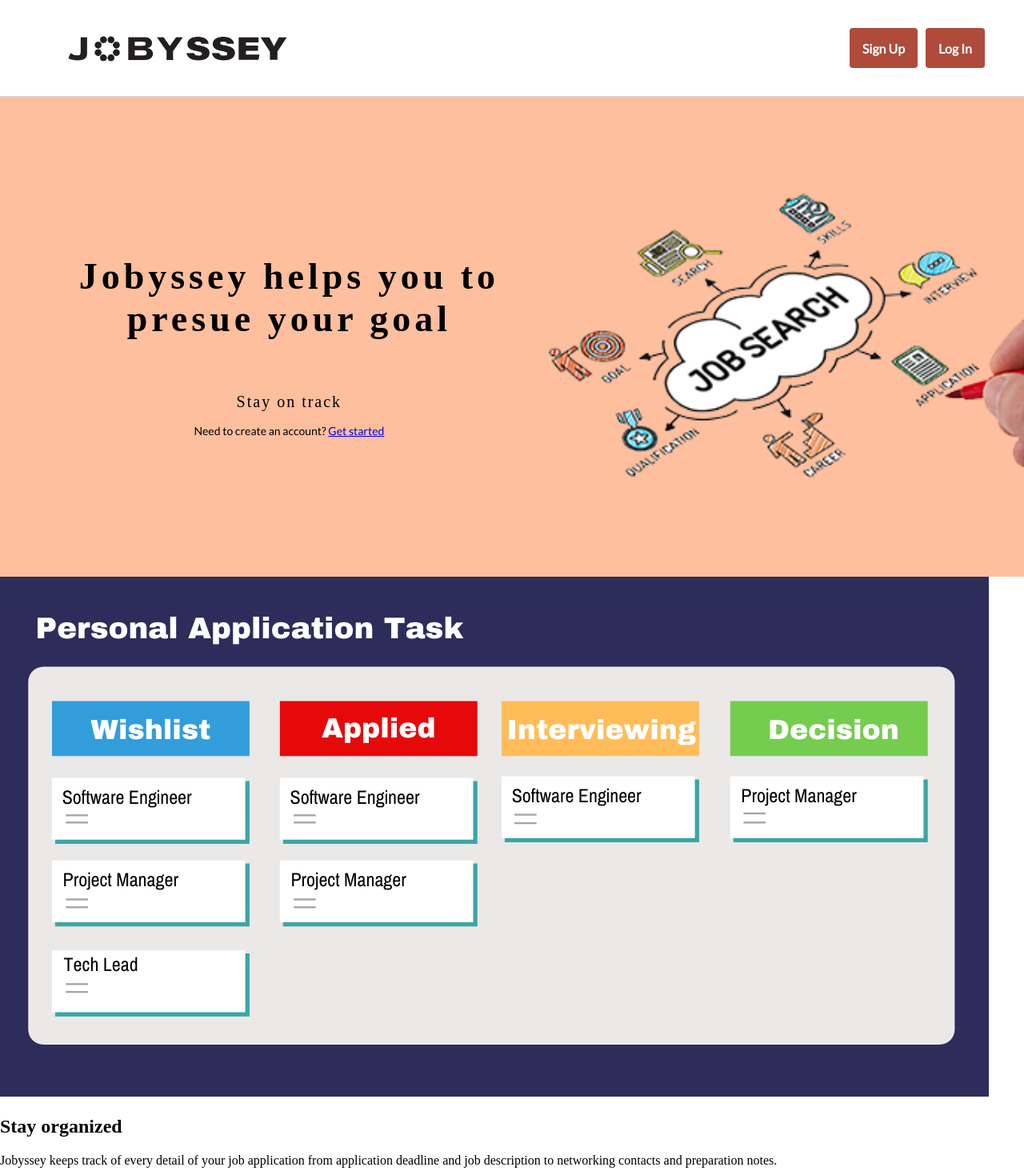
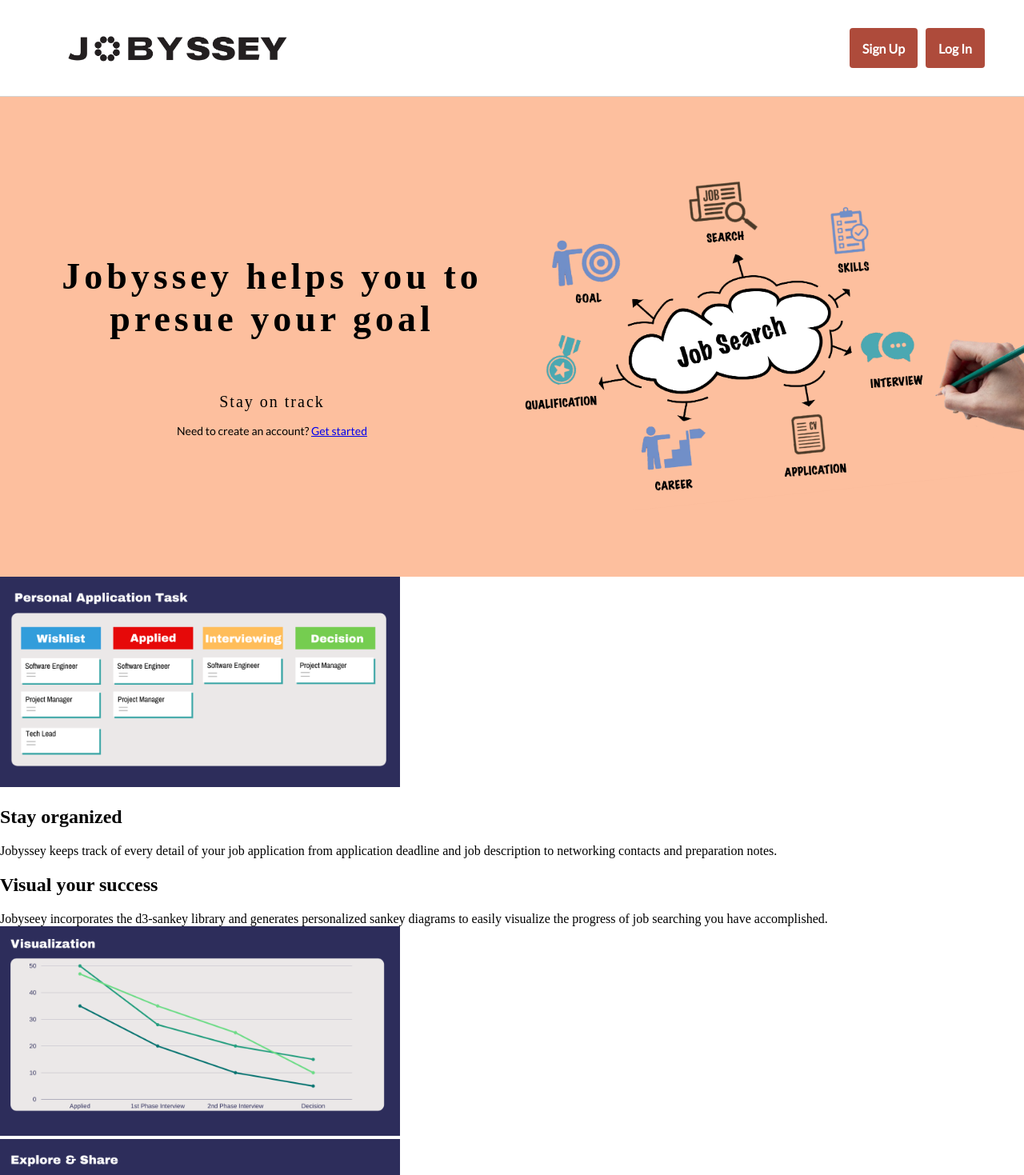
Before and after one commit to tsun34/Jobyssey, a React (Create React App) app in the folder frontend/: page / in a window 1280 px wide. Shown: the top 1469 px of the page at 80% size. Built offline with nearby package versions, Linux system fonts and the light colour scheme.

Commit message:
picturefix

```diff
--- a/frontend/src/css/homepage.css
+++ b/frontend/src/css/homepage.css
@@ -92,7 +92,7 @@
 
 
 .jobyssey-home-img{
-    width: 1000px;
+    width: 700px;
     height: auto;
     object-fit: cover;
     object-position: center;
@@ -167,3 +167,12 @@
     object-fit: cover;
     object-position: center;
 }
+
+.jobyssey-task-img{
+    width: 500px;
+    height: auto;
+}
+
+.jobyssey-task-text{
+    width: 500px;
+}
```
Also changed, not shown: frontend/src/pics/jobsearch.jpg (deleted), frontend/src/pics/test1.png.
